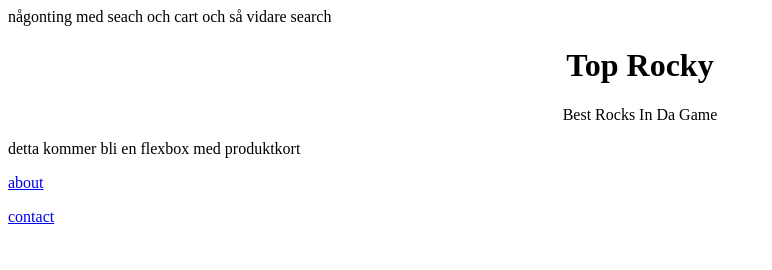
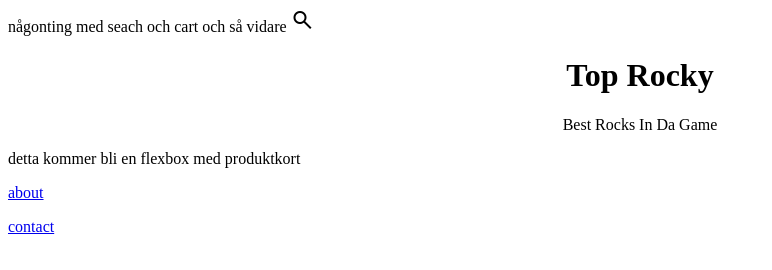
Before and after one commit to typeshi0002/typeshi0002.github.io, a plain HTML site: page index.html in a window 1280 px wide. Shown: the whole page, without its empty margins (0-772 px from the left). Drawn offline with nearby package versions, Linux system fonts and the light colour scheme.

Commit message:
hgghhghg

```diff
--- a/index.html
+++ b/index.html
@@ -12,6 +12,12 @@
 
 
             <span class="material-symbols-outlined">search</span>
+
+            <meta name="viewport" content="width=device-width, initial-scale=1.0">
+            <title>Document</title>
+            <link rel="stylesheet" href="https://fonts.googleapis.com/css2?family=Material+Symbols+Outlined:opsz,wght,FILL,GRAD@24,400,0,0&icon_names=search" />
+          </head>
+
 
 
 
```
